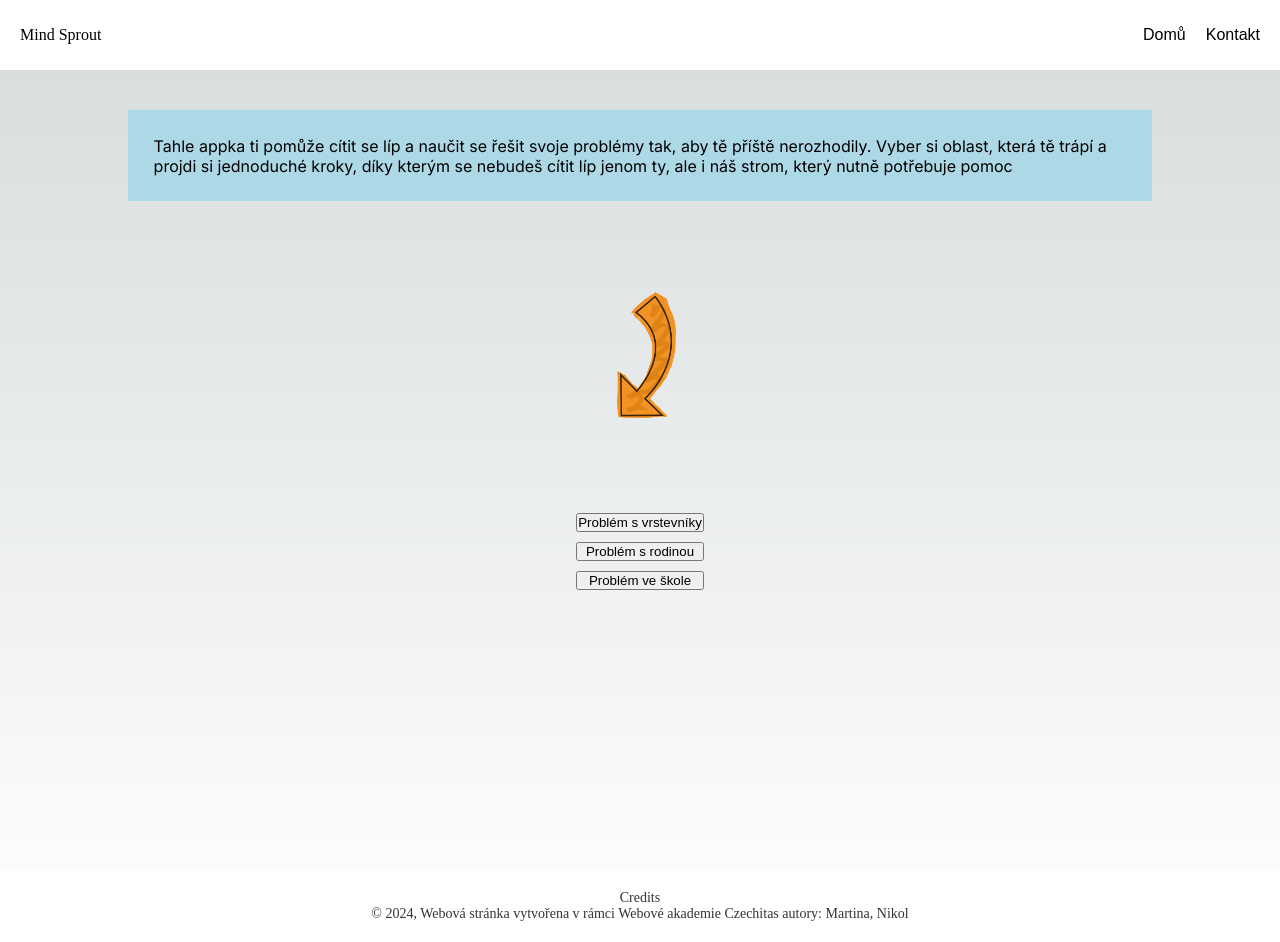
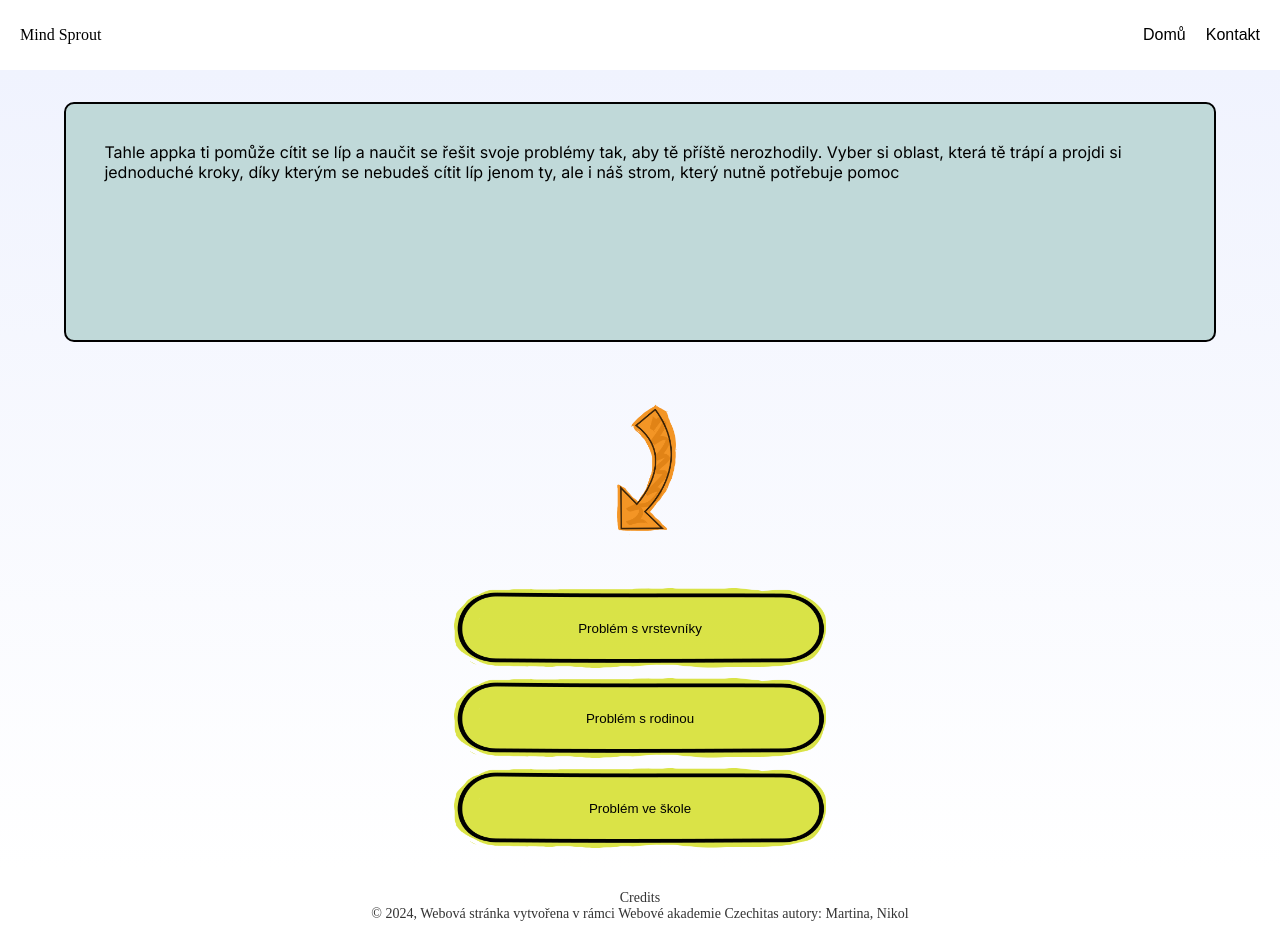
Before and after one commit to MartinaKolarova/MindSprout, a Next.js app: page / in a window 1280 px wide. Built offline with nearby package versions, Linux system fonts and the light colour scheme.

Commit message:
tree nav css

```diff
--- a/package.json
+++ b/package.json
@@ -9,9 +9,10 @@
     "lint": "next lint"
   },
   "dependencies": {
+    "next": "14.2.3",
     "react": "^18",
     "react-dom": "^18",
-    "next": "14.2.3"
+    "react-modal": "^3.16.1"
   },
   "devDependencies": {
     "eslint": "^8",
--- a/src/components/Tree/Tree.module.css
+++ b/src/components/Tree/Tree.module.css
@@ -1,3 +1,5 @@
 .mainContainer{
     height: 1000px;
+    background: linear-gradient(#f0f3fe, #ffffff);
+
 }
--- a/src/components/TreeNavigation/style.module.css
+++ b/src/components/TreeNavigation/style.module.css
@@ -1,17 +1,23 @@
 .navContainer{
     width: 100vw;
-    height: 70vh;
+    height: 100vh;
     display: flex;
     flex-direction: column;
     justify-content: space-around;
     align-items: center;
+    background: linear-gradient(#f0f3fe, #ffffff);
+
 }
 
 .textContainer{
     display: flex;
-    background-color:lightblue ;
-    width: 80vw;
-    padding: 2%;
+    background-color: rgb(192, 217, 217);
+    border: 2px solid #000;
+    border-radius: 10px;
+    margin: 10px;
+    width: 90vw;
+    height: 30vh;
+    padding: 3%;
 }
 
 .arrow{
@@ -21,8 +27,20 @@
     background-size: cover;
 }
 .buttonsContainer{
-display: flex;
-flex-direction: column;
-gap: 10px
-;
+    display: flex;
+    flex-direction: column;
+    gap: 10px;
 }
+
+.navButton{
+    background-image: url(./button.png);
+    background-position: center;
+    background-size: contain;
+    background-repeat: no-repeat;
+    background-color: transparent;
+    border: none;
+    outline: none;
+    box-shadow: none;
+    width: 70vw;
+    height: 10vh;
+}
```
Also changed, not shown: src/components/TreeNavigation/button.png (added), 1 other file (tests, documents, lock files or other folders).
